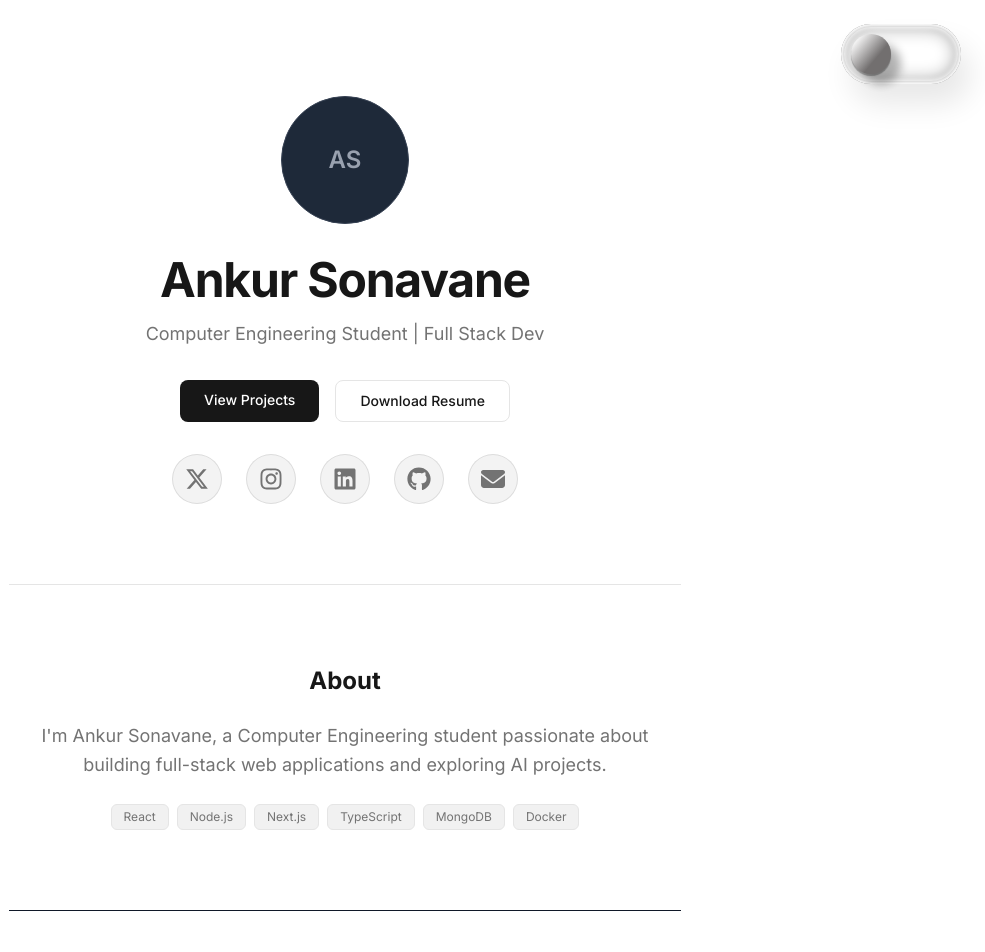
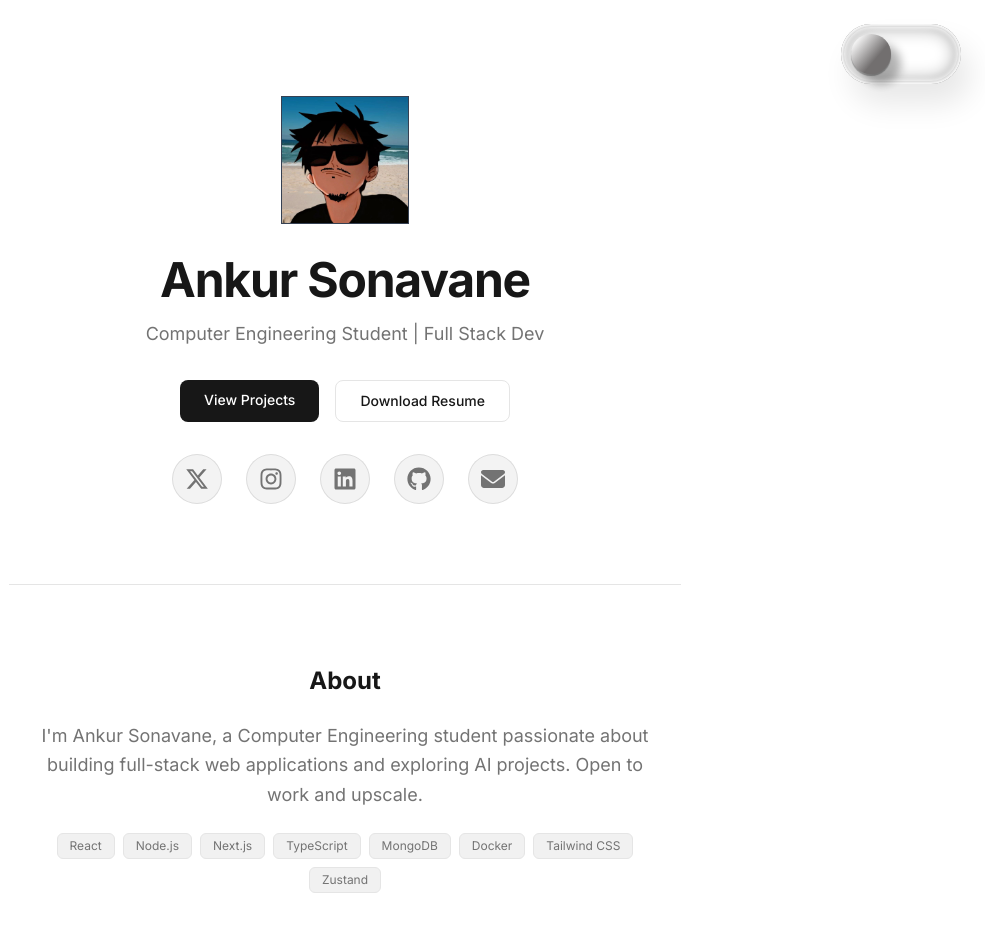
Before and after one commit to ankur0704/portfolio, a Next.js app: page / in a window 1280 px wide. Shown: the top 952 px of the page, without its empty margins (295-1280 px from the left). Built offline with nearby package versions, Linux system fonts and the light colour scheme.

Commit message:
links attached and logo

```diff
--- a/src/app/page.tsx
+++ b/src/app/page.tsx
@@ -46,9 +46,8 @@ export default function Home() {
           <ThemeToggle />
         </div>
         {/* Profile Placeholder/Image */}
-        <div className="w-32 h-32 rounded-full bg-gray-800 border border-gray-700 flex items-center justify-center mb-8 overflow-hidden">
-          {/* <img src="/your-photo.jpg" alt="Ankur Sonavane" className="w-full h-full object-cover" /> */}
-          <span className="text-2xl font-semibold text-gray-400">AS</span>
+        <div className="w-32 h-32 square bg-gray-800 border border-gray-700 flex items-center justify-center mb-8 overflow-hidden">
+          <img src="/logo.jpg" alt="Ankur Sonavane" className="w-full h-full object-cover" />
         </div>
 
         <h1 className="text-4xl md:text-5xl font-bold mb-4 text-foreground tracking-tight">
@@ -84,9 +83,10 @@ export default function Home() {
         <p className="text-muted leading-relaxed text-lg">
           I'm Ankur Sonavane, a Computer Engineering student passionate about
           building full-stack web applications and exploring AI projects.
+          Open to work and upscale.
         </p>
         <div className="flex justify-center flex-wrap gap-2 mt-6">
-          {["React", "Node.js", "Next.js", "TypeScript", "MongoDB", "Docker"].map((tech) => (
+          {["React", "Node.js", "Next.js", "TypeScript", "MongoDB", "Docker", "Tailwind CSS", "Zustand"].map((tech) => (
             <span key={tech} className="px-3 py-1 bg-muted/10 border border-border rounded-md text-xs text-muted">
               {tech}
             </span>
--- a/src/components/SocialLinks.tsx
+++ b/src/components/SocialLinks.tsx
@@ -11,27 +11,27 @@ const socials = [
     {
         name: "X (Twitter)",
         icon: FaXTwitter,
-        href: "https://x.com/", // User to update
+        href: "https://x.com/Ankur77s",
     },
     {
         name: "Instagram",
         icon: FaInstagram,
-        href: "https://instagram.com/", // User to update
+        href: "https://instagram.com/ankur_0704",
     },
     {
         name: "LinkedIn",
         icon: FaLinkedin,
-        href: "https://linkedin.com/", // User to update
+        href: "https://www.linkedin.com/in/ankur-sonavane/",
     },
     {
         name: "GitHub",
         icon: FaGithub,
-        href: "https://github.com/", // User to update
+        href: "https://github.com/ankur0704",
     },
     {
         name: "Email",
         icon: FaEnvelope,
-        href: "mailto:ankur@email.com", // User to update
+        href: "mailto:sonavaneankur@email.com",
     },
 ];
 
```
Also changed, not shown: public/logo.jpg (added).
